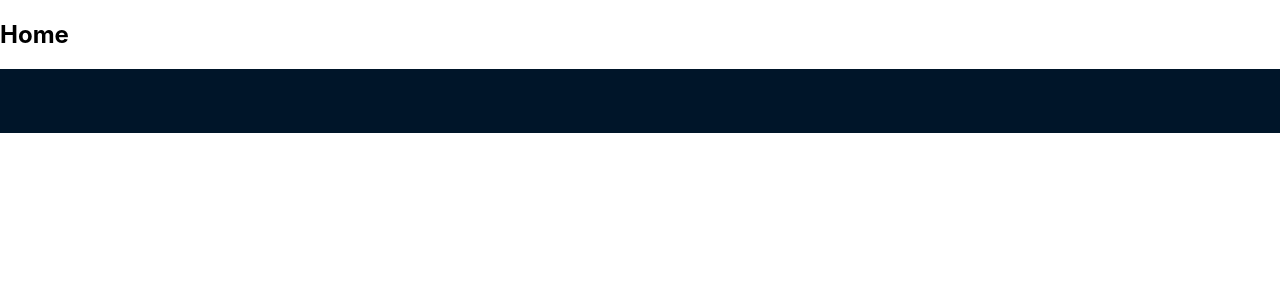
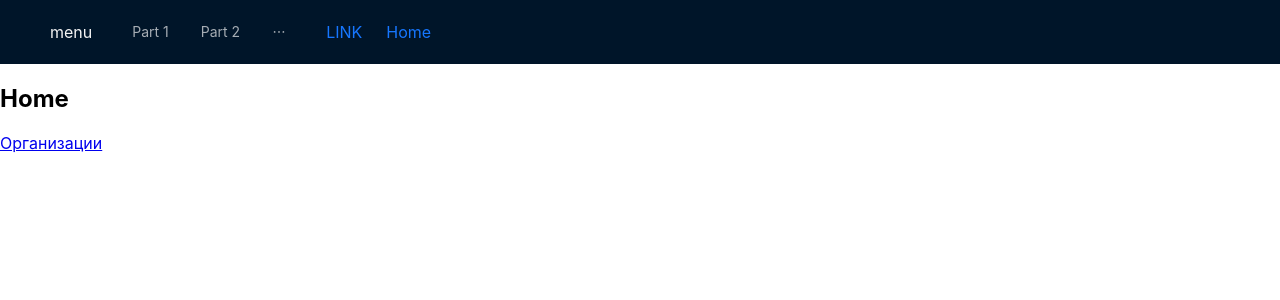
Before and after one commit to mbalychev/flights.front, a React (Create React App) app: page / in a window 1280 px wide. Shown: the top 300 px of the page. Built offline with nearby package versions, Linux system fonts and the light colour scheme.

Commit message:
layoutmenu

```diff
--- a/src/Router.tsx
+++ b/src/Router.tsx
@@ -1,23 +1,23 @@
 import {
     BrowserRouter,
     Routes,
-    Route
+    Route,
+    useNavigate
 } from 'react-router-dom';
 import { Home } from './pages/Home';
-import { LayoutPage } from './pages/LayoutPage';
 import { Flights } from './pages/flights/flights';
-import { Layout } from 'antd';
-import { Content, Header } from 'antd/es/layout/layout';
+import { LayoutMenu } from './pages/LayoutMenu';
 
 export const links = {
-    flights: (id: number) => `/flights/${id}`
+    flight: (id: number) => `/flights/${id}`,
+    // flights: () => navigate('/fligts')
 }
 
 export const Router = () => {
+
     return (
-        <div>
-
         <BrowserRouter>
+            <LayoutMenu />
             <Routes>
                 <Route index element={<Home />} />
                 <Route path="flights/*" element={<Flights />}>
@@ -28,14 +28,5 @@ export const Router = () => {
                 {/* </Route> */}
             </Routes>
         </BrowserRouter>
-            <Layout className="layout">
-                <Header style={{ display: 'flex', alignItems: 'center' }}>
-
-                </Header>
-                <Content style={{ padding: '0 50px' }}>
-
-                </Content>
-            </Layout>
-        </div>
     )
 }
--- a/src/pages/Home.tsx
+++ b/src/pages/Home.tsx
@@ -1,7 +1,14 @@
 import React from "react"
+import { Link } from "react-router-dom"
 
 export const Home = () => {
     return (
-        <h2>Home</h2>
+        <div>
+
+            <h2>Home</h2>
+            <Link to={'/flights'}>
+                Организации
+            </Link>
+        </div>
     )
 }
--- /dev/null
+++ b/src/pages/LayoutMenu.tsx
@@ -0,0 +1,112 @@
+import { Anchor, Layout, Menu } from "antd";
+import { Footer } from "antd/es/layout/layout";
+import React from "react";
+import { BrowserRouter, Link, Navigate, Outlet, Route, Routes } from "react-router-dom";
+import styled from 'styled-components';
+import { links } from "../Router";
+import { useNavigate } from "react-router-dom";
+import { Home } from "./Home";
+import { Flights } from "./flights/flights";
+
+const { Header, Content } = Layout;
+
+
+
+const Container = styled.div`
+  display: flex;
+  min-height: 100vh;
+`;
+
+const Logo = styled.img`
+  width: 40px;
+  height: 40px;
+`;
+
+const StyledHeader = styled(Header)`
+  display: flex;
+  justify-content: space-between;
+  align-items: center;
+  padding: 16px;
+  border-bottom: 1px solid #d9d9d9;
+`;
+
+const HeaderLeftContainer = styled.div`
+  display: flex;
+  align-items: center;
+  gap: 24px;
+`;
+
+const HeaderRightContainer = styled.div`
+  display: flex;
+  align-items: center;
+  gap: 24px;
+`;
+
+export const LayoutMenu = () => {
+  const navigate = useNavigate();
+  const items = [
+    {
+      key: '/flights',
+      label: 'Part 1',
+    },
+    {
+      key: 'part-2',
+      label: 'Part 2',
+    },
+    {
+      key: 'part-3',
+      label: 'Part 3',
+    },
+  ]
+
+  const select = (keyPath: string) => {
+    navigate(keyPath);
+    // links.flights();
+    console.log(`${keyPath} `);
+  }
+
+  return (
+    // <Layout className="layout">
+    <Header style={{ display: 'flex', alignItems: 'center', color: 'white' }}>
+      <HeaderLeftContainer style={{ color: 'whitesmoke' }}>
+        menu
+        <Menu
+          theme="dark"
+          mode="horizontal"
+          items={items} onClick={({ key, keyPath }) => select(keyPath.toString())}>
+        </Menu>
+        <Link to={'/flights'}>LINK </Link>
+        <Link to={'/'}>Home </Link>
+      </HeaderLeftContainer>
+    </Header>
+    // <Layout className="site-layout">
+    /* <Content
+      className="site-layout-background"
+
+    >
+      {/* <Outlet />
+    </Content> */
+    // </Layout>
+    // </Layout>
+
+    // <Layout>
+    //     <div>
+    //         <Link to={'/flights'}>
+    //             Организации
+    //         </Link>
+    //     </div>
+    //     <Layout className="site-layout">
+    //         <Content
+    //             className="site-layout-background"
+    //             style={{
+    //                 margin: 16,
+    //                 padding: 24,
+    //                 minHeight: 280,
+    //             }}
+    //         >
+    //             <Outlet />
+    //         </Content>
+    //     </Layout>
+    // </Layout>
+  )
+}
```
Also changed, not shown: src/index.tsx (+8 -0 lines), src/pages/LayoutPage.tsx (deleted, +0 -87 lines). Lines whose indentation alone changed are shown as unchanged.
